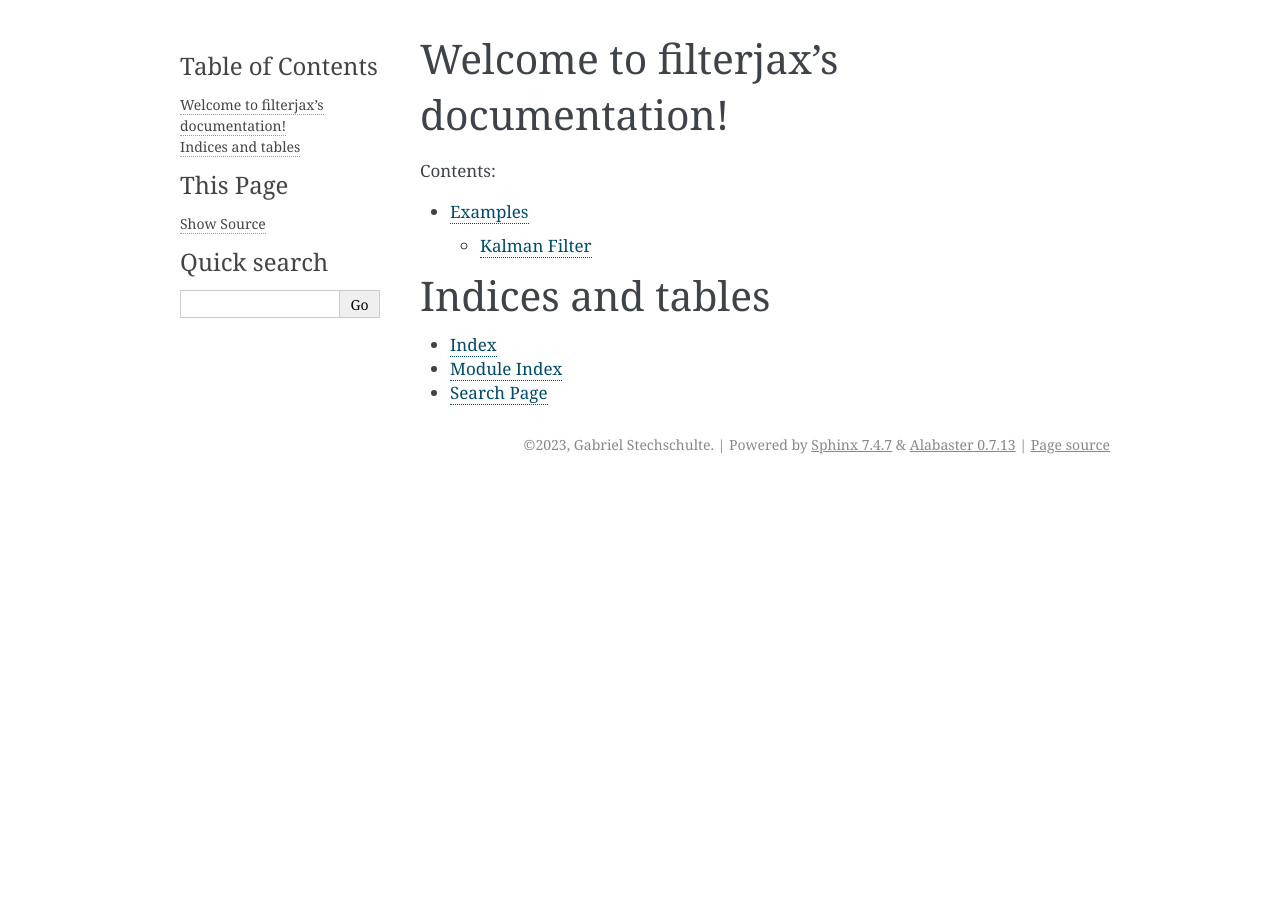
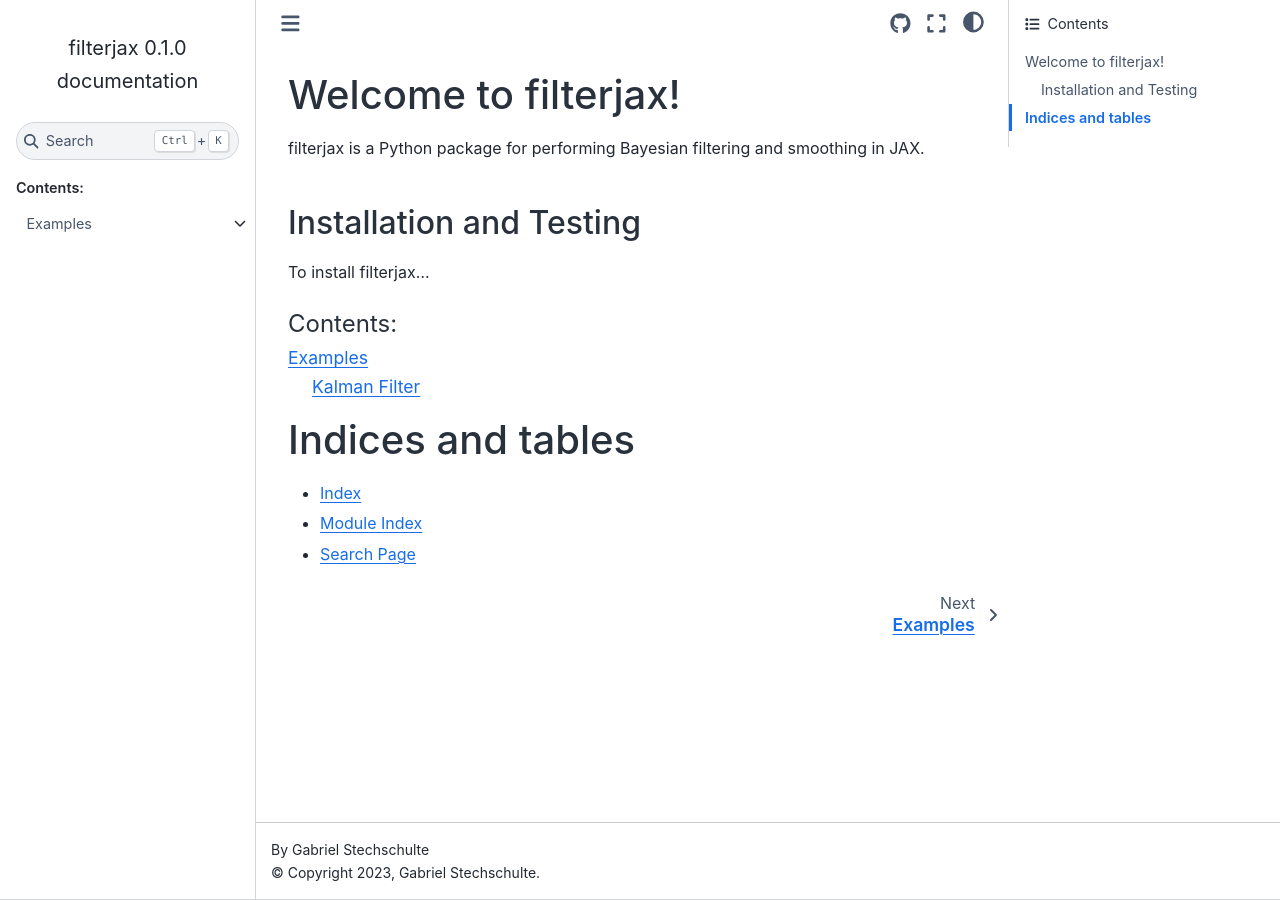
Before and after one commit to GStechschulte/filterjax, a Sphinx documentation site: the page built from docs/index.rst, in a window 1280 px wide. Built offline with Sphinx 7.4.7 and the Sphinx Book theme 1.1.4, drawn with Linux system fonts in a browser that asks for light colours.

Commit message:
change to book theme

```diff
--- a/docs/conf.py
+++ b/docs/conf.py
@@ -37,6 +37,20 @@ exclude_patterns = ['_build', 'Thumbs.db', '.DS_Store']
 
 # -- Options for HTML output -------------------------------------------------
 # https://www.sphinx-doc.org/en/master/usage/configuration.html#options-for-html-output
+# The theme to use for HTML and HTML Help pages.  See the documentation for
+# a list of builtin themes.
 
-html_theme = 'alabaster'
+# html_theme = 'alabaster'
+html_theme = 'sphinx_book_theme'
+html_theme_options = {
+    'repository_url': 'https://github.com/GStechschulte/filterjax',
+    "use_repository_button": True,
+    "use_download_button": False,
+    'repository_branch': 'main',
+    "path_to_docs": 'docs',
+}
+
+# Add any paths that contain custom static files (such as style sheets) here,
+# relative to this directory. They are copied after the builtin static files,
+# so a file named "default.css" will overwrite the builtin "default.css".
 html_static_path = ['_static']
--- a/docs/index.rst
+++ b/docs/index.rst
@@ -3,8 +3,15 @@
    You can adapt this file completely to your liking, but it should at least
    contain the root `toctree` directive.
 
-Welcome to filterjax's documentation!
+Welcome to filterjax!
 =====================================
+
+filterjax is a Python package for performing Bayesian filtering and smoothing in JAX.
+
+Installation and Testing
+------------------------
+
+To install filterjax...
 
 .. toctree::
    :maxdepth: 2
```
